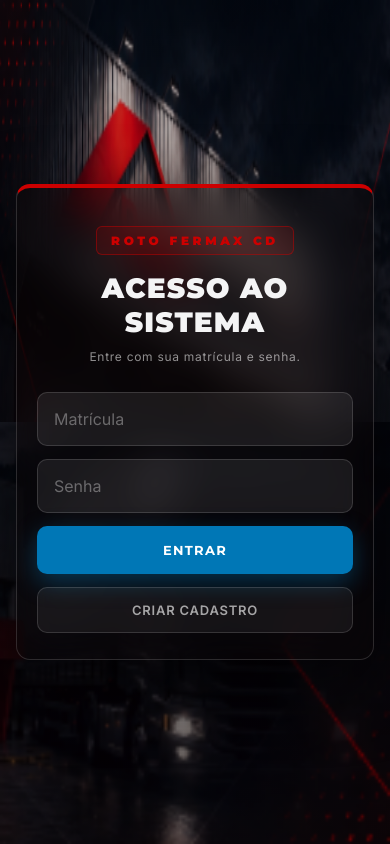
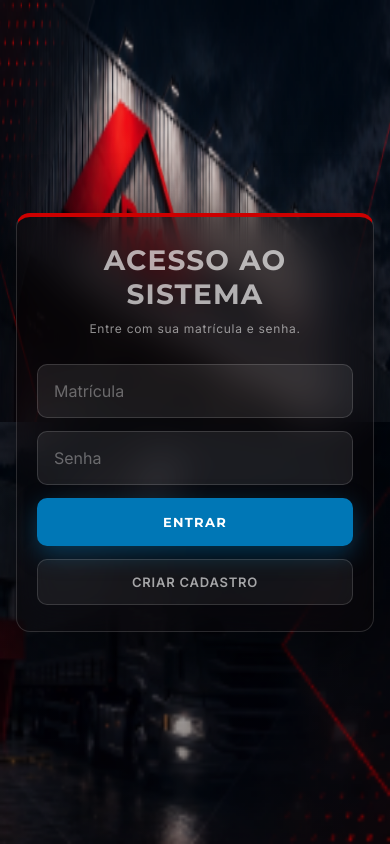
Before and after one commit to Alexxandre82/aplicativo-roto, a Next.js app: page /login in a window 390 px wide. Built offline with nearby package versions, Linux system fonts and the light colour scheme; no server answers; a web font is replaced by a local one.

Commit message:
style: remove brand text, dim login title, and make mobile background perfectly transparent

```diff
--- a/app/globals.css
+++ b/app/globals.css
@@ -449,11 +449,11 @@ button, input, select, textarea {
 .login-header h1 {
   font-family: "Montserrat", sans-serif;
   font-size: 28px;
-  font-weight: 900;
+  font-weight: 700;
   letter-spacing: 0.04em;
   text-transform: uppercase;
   margin: 0;
-  color: #f4f4f5;
+  color: rgba(255,255,255,0.65);
 }
 
 .login-subtitle {
@@ -537,7 +537,7 @@ button, input, select, textarea {
   .roto-card, .roto-card-primary, .roto-card-red, .roto-card-teal { padding: 16px; }
   .login-page {
     background-image:
-      linear-gradient(180deg, rgba(10,0,0,0.2) 0%, rgba(10,0,0,0.4) 100%),
+      linear-gradient(180deg, rgba(10,0,0,0) 0%, rgba(10,0,0,0.2) 100%),
       url("/topo.png?v=1"),
       url("/rodape.png?v=1");
     background-size:
--- a/app/login/page.tsx
+++ b/app/login/page.tsx
@@ -120,7 +120,6 @@ export default function LoginPage() {
     <main className="login-page">
       <div className="login-card">
         <div className="login-header">
-          <p className="login-brand">ROTO FERMAX CD</p>
           <h1>{modoCadastro ? "Criar cadastro" : "Acesso ao Sistema"}</h1>
           <p className="login-subtitle">
             {modoCadastro
```
